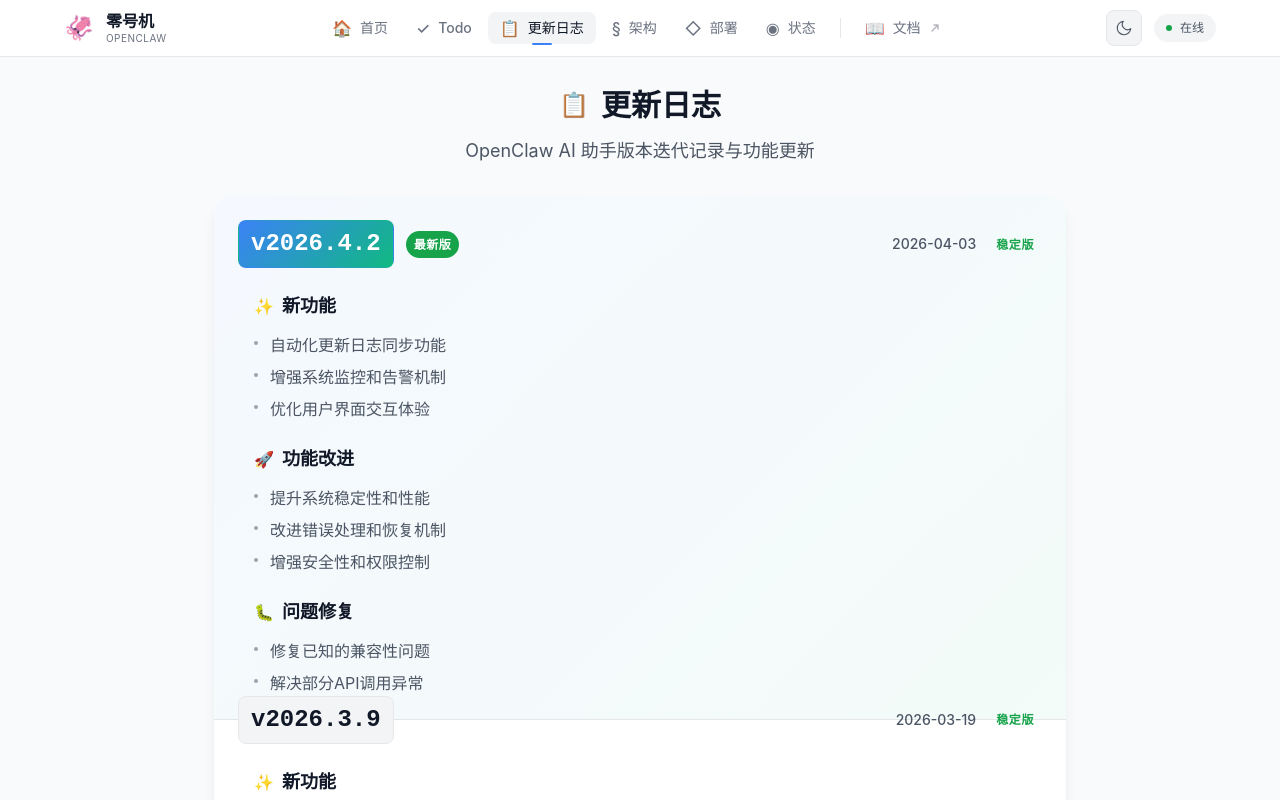
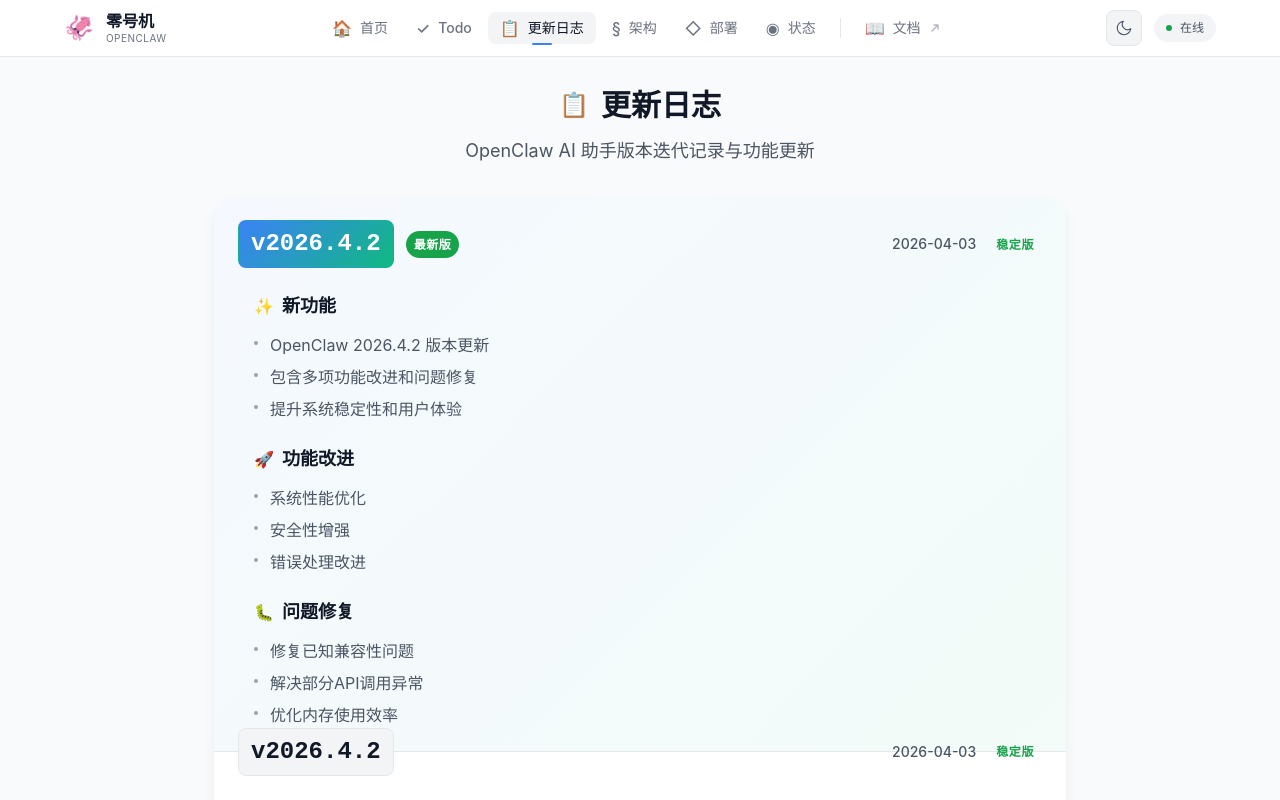
Before and after one commit to sharkCap/vue-demo-app, a Vue app: page /changelog in a window 1280 px wide. Shown: the top 800 px of the page. Built offline with nearby package versions, Linux system fonts and the light colour scheme.

Commit message:
chore: 自动更新版本信息到 2026.4.2 [ci skip]

```diff
--- a/src/views/ChangelogView.vue
+++ b/src/views/ChangelogView.vue
@@ -83,6 +83,29 @@ const changelogData = ref([
   "date": "2026-04-03",
   "type": "稳定版",
   "latest": true,
+  "changes": {
+    "features": [
+      "OpenClaw 2026.4.2 版本更新",
+      "包含多项功能改进和问题修复",
+      "提升系统稳定性和用户体验"
+    ],
+    "improvements": [
+      "系统性能优化",
+      "安全性增强",
+      "错误处理改进"
+    ],
+    "bugfixes": [
+      "修复已知兼容性问题",
+      "解决部分API调用异常",
+      "优化内存使用效率"
+    ]
+  }
+},
+  {
+  "version": "2026.4.2",
+  "date": "2026-04-03",
+  "type": "稳定版",
+  "latest": false,
   "changes": {
     "features": [
       "自动化更新日志同步功能",
```
